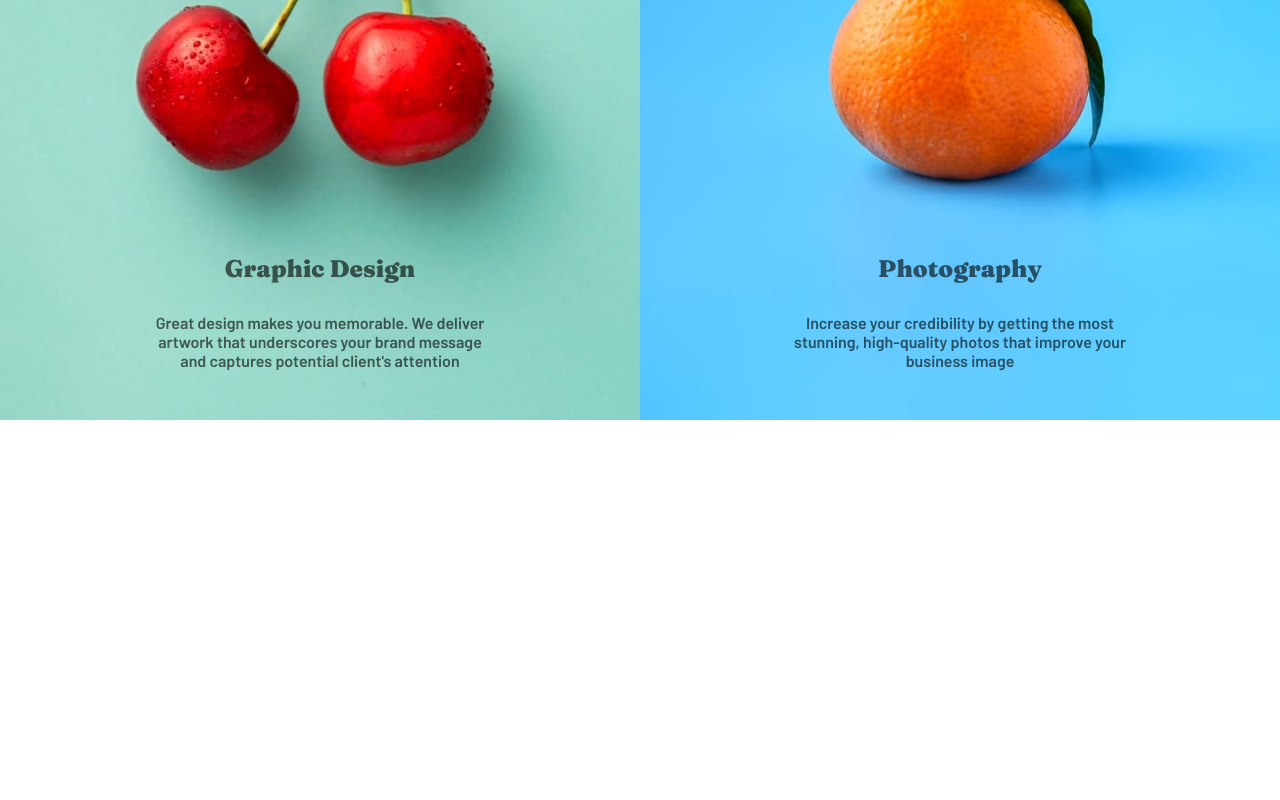
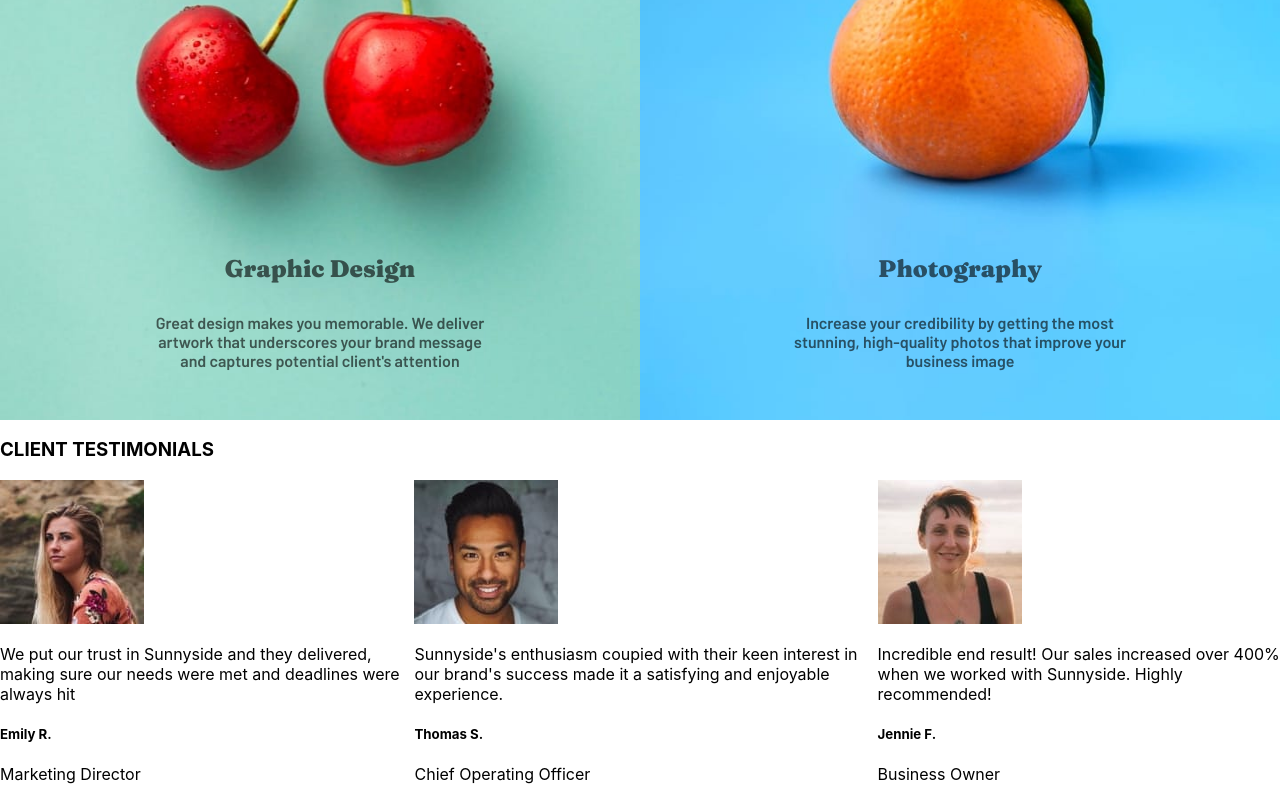
Before and after one commit to vizaanandyaa/sunnyside-agency-cp-react, a React (Create React App) app: page / in a window 1280 px wide. Shown: the part 1761-2561 px from the top of the page. Before the commit the page ends 2181 px from the top, so only its background shows below. Built offline with nearby package versions, Linux system fonts and the light colour scheme.

Commit message:
testimonials filled

```diff
--- a/src/components/Content.jsx
+++ b/src/components/Content.jsx
@@ -4,6 +4,7 @@ import Left from "./Left";
 import Right from "./Right";
 import imgTrans from "../images/desktop/image-transform.jpg";
 import imgStand from "../images/desktop/image-stand-out.jpg";
+import './stylesheet.css';
 
 class Content extends Component{
     render(){
--- a/src/components/Customers.jsx
+++ b/src/components/Customers.jsx
@@ -4,7 +4,10 @@ class Customers extends Component{
     render(){
         return(
             <div className="customer">
-
+                <img src={this.props.photo} alt="" />
+                <p>{this.props.quote}</p>
+                <h5>{this.props.name}</h5>
+                <p>{this.props.position}</p>
             </div>
         )
     }
--- a/src/components/Testimonials.jsx
+++ b/src/components/Testimonials.jsx
@@ -12,19 +12,27 @@ class Testimonials extends Component{
             name : 'Emily R.',
             position: 'Marketing Director'
         },{
-            profile : jennie,
+            profile : thomas,
             quotes : "Sunnyside's enthusiasm coupied with their keen interest in our brand's success made it a satisfying and enjoyable experience.",
             name : 'Thomas S.',
             position: 'Chief Operating Officer'
         },{
-            profile : thomas,
+            profile : jennie,
             quotes : "Incredible end result! Our sales increased over 400% when we worked with Sunnyside. Highly recommended!",
             name : 'Jennie F.',
             position: 'Business Owner'
         }]
         return(
-            <div >
-                <Customers profile ={customData.profile} quotes={customData.quotes} name={customData.name} position={customData.position}/>
+            <div className="testimoni">
+                <h3>CLIENT TESTIMONIALS</h3>
+                <div className="client">
+                    {customData.map((data,index)=>{
+                        return(
+                            <Customers key={index} photo ={data.profile} quote={data.quotes} name={data.name} position={data.position}/>
+                        )
+
+                    })}
+                </div>
             </div>
         )
     }
--- a/src/components/stylesheet.css
+++ b/src/components/stylesheet.css
@@ -140,3 +140,7 @@
 .servWrapper p{
     font-family: 'Barlow', sans-serif;
 }
+
+.client{
+    display: flex;
+}
```
